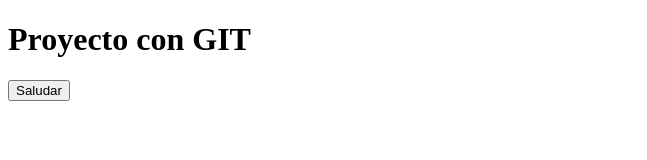
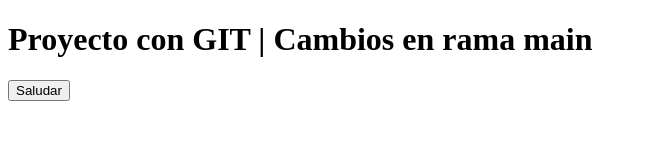
Before and after one commit to JDLibreros-PTI/ejemplo-g33, a plain HTML site: page index.html in a window 1280 px wide. Shown: the whole page, without its empty margins (0-647 px from the left). Drawn offline with Linux system fonts and the light colour scheme.

Commit message:
Fourth line modified into HTML

```diff
--- a/index.html
+++ b/index.html
@@ -1,7 +1,7 @@
 <!DOCTYPE html>
 <html>
     <body>
-        <h1 id="main_title">Proyecto con GIT</h1>
+        <h1 id="main_title">Proyecto con GIT | Cambios en rama main</h1>
         <button onclick="saludar()">Saludar</button>
         <script src="functions.js"></script>
     </body>
```
